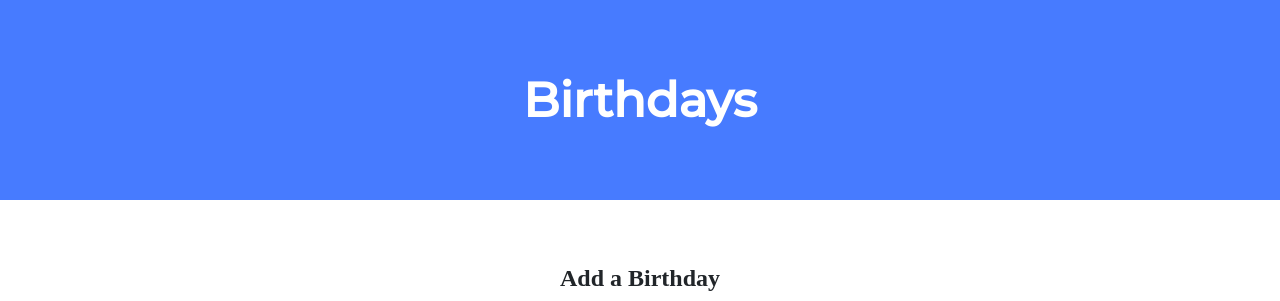
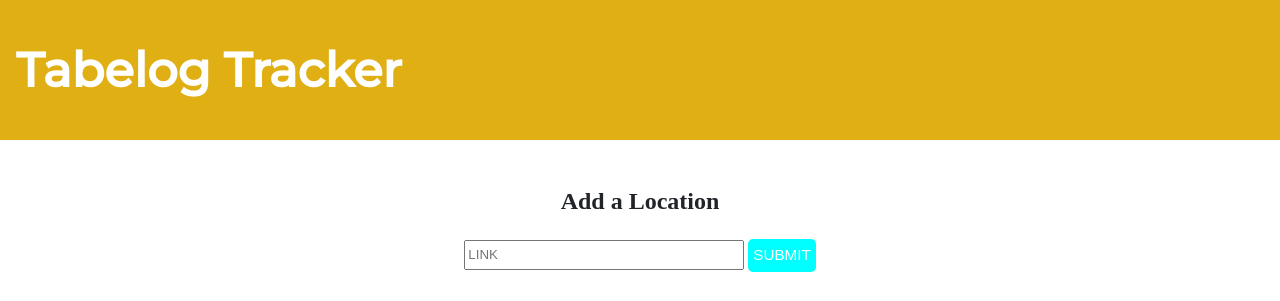
Before and after one commit to imgorf/tabelog-integration, a Flask app: page / in a window 1280 px wide. Shown: the top 301 px of the page. Run offline with Flask 3, Linux system fonts and the light colour scheme; data comes from the database, SQL or seed files in the repository.

Commit message:
some cosmetic changes

```diff
--- a/Tabelog-Integration/static/styles.css
+++ b/Tabelog-Integration/static/styles.css
@@ -18,11 +18,11 @@ body {
 }
 
 .header {
-    background-color: #477bff;
+    background-color: #dfaf13;
     color: #fff;
-    margin-bottom: 2rem;
-    padding: 2rem 1rem;
-    text-align: center;
+    margin-bottom: 1rem;
+    padding: .1rem 1rem;
+    text-align: left;
 }
 
 .section {
--- a/Tabelog-Integration/templates/index.html
+++ b/Tabelog-Integration/templates/index.html
@@ -4,52 +4,21 @@
     <head>
         <link href="https://fonts.googleapis.com/css2?family=Montserrat:wght@500&display=swap" rel="stylesheet">
         <link href="/static/styles.css" rel="stylesheet">
-        <title>Birthdays</title>
+        <title>Tabelog Tracker</title>
     </head>
     <body>
         <div class="header">
-            <h1>Birthdays</h1>
+            <h1>Tabelog Tracker</h1>
         </div>
         <div class="container">
             <div class="section">
 
-                <h2>Add a Birthday</h2>
+                <h2>Add a Location</h2>
                 <form method="post">
-                    <input type="text" id="name" name="name" placeholder="NAME">
-                    <input type="number" id="month" name="month" placeholder="MONTH" min="1" max="12" style="width: 50px;">
-                    <input type="number" id="day" name="day" placeholder="DAY" min="1" max="31" style="width: 50px;">
+                    <input type="text" id="name" name="name" placeholder="LINK">
                     <input type="submit" value="SUBMIT" style="background-color: cyan; color: white; padding: 5px; border: none; border-radius: 5px;">
                 </form>
             </div>
-
-            <div class="section">
-
-                <h2>All Birthdays</h2>
-                <table>
-                    <thead>
-                        <tr>
-                            <th>Name</th>
-                            <th>Birthday</th>
-                        </tr>
-                    </thead>
-                    <tbody>
-                        {% for row in rows %}
-                        <tr>
-                            <td>{{ row.name }}</td>
-                            <td>{{ row.month}}</td>
-                            <td>{{ row.day }}</td>
-                            <td>
-                                <form action="/remove" method="post">
-                                    <input type="hidden" name="id" value="{{ row.id }}">
-                                    <button type="submit">Remove</button>
-                                </form>
-                            </td>
-                        </tr>
-                        {% endfor %}
-                    </tbody>
-                </table>
-            </div>
-        </div>
     <div>
         <p>
             <iframe src="https://www.google.com/maps/embed?pb=!1m18!1m12!1m3!1d3988.745042883789!2d103.76036590917778!3d1.3290055986528024!2m3!1f0!2f0!3f0!3m2!1i1024!2i768!4f13.1!3m3!1m2!1s0x31da11a69aa0ac43%3A0xca88158b0ea52b74!2sClementi%20Camp!5e0!3m2!1sen!2ssg!4v1732959510205!5m2!1sen!2ssg"
```
